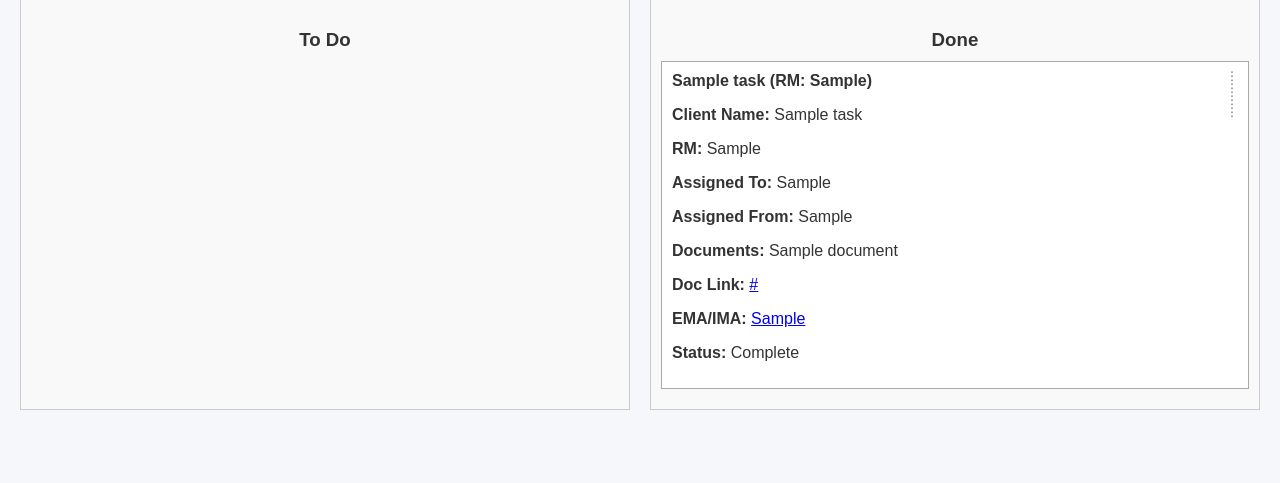
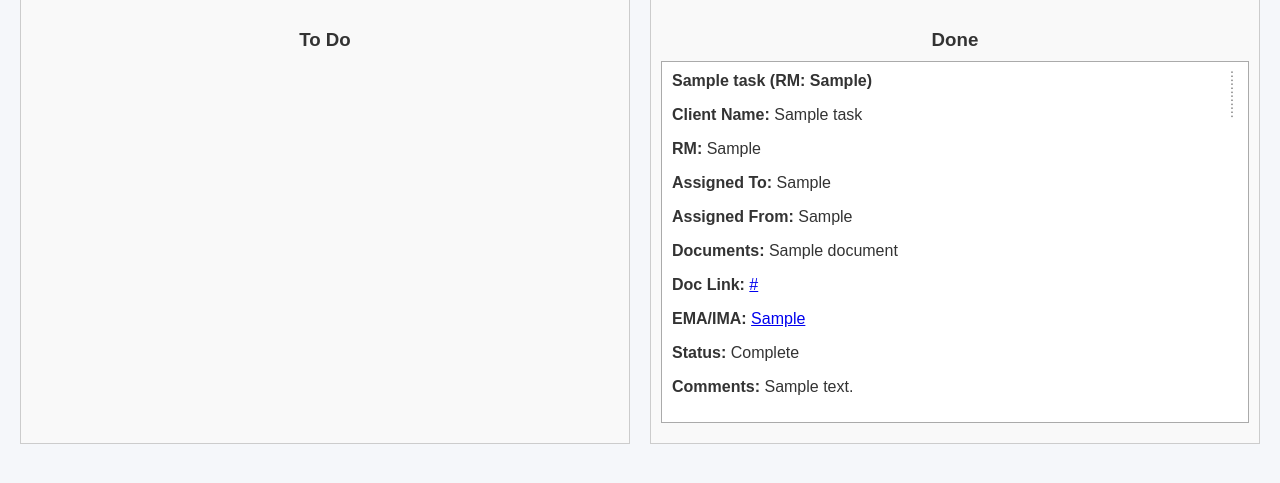
Before and after one commit to Remusseah/Client_interface, a Flask app: template templates/to_do.html in a window 1280 px wide, after a click that opens the changed part. Shown: the part 191-674 px from the top of the page. Run offline with Flask 3, Linux system fonts and the light colour scheme; the template is opened without the code that fills it: most values are stand-ins (such as "Sample title", 1, 10 or a date in 2020); some libraries are stand-ins or nearby versions.

Commit message:
thingysss

```diff
--- a/templates/to_do.html
+++ b/templates/to_do.html
@@ -145,6 +145,7 @@
             <p><strong>Doc Link:</strong> <a href="{{ task.doc_link }}" target="_blank">{{ task.doc_link }}</a></p>
             <p><strong>EMA/IMA:</strong> <a href="{{ task.ema_ima }}" target="_blank">{{ task.ema_ima }}</a></p>
             <p><strong>Status:</strong> {{ task.completion_status }}</p>
+            <p><strong>Comments:</strong> {{ task.comments }}</p>
           </div>
 
         </div>
```
